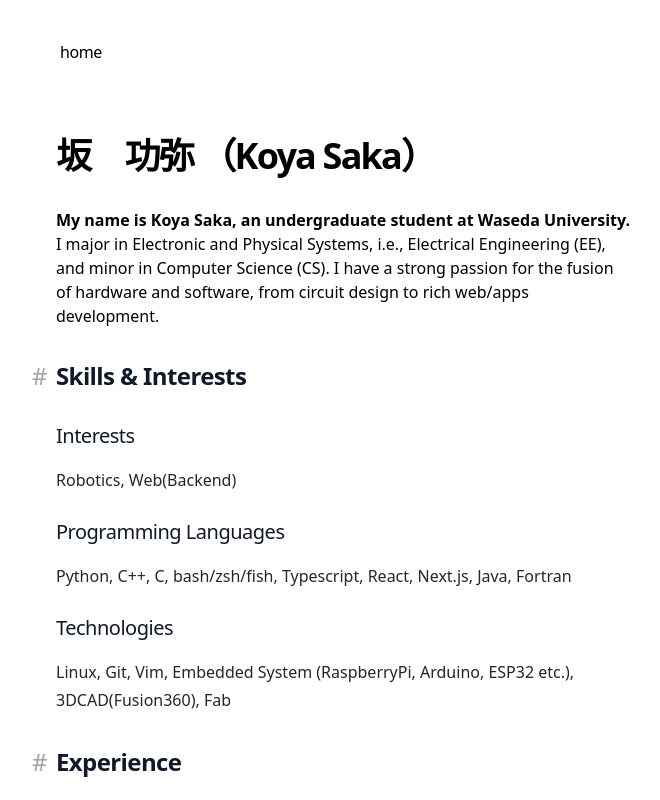
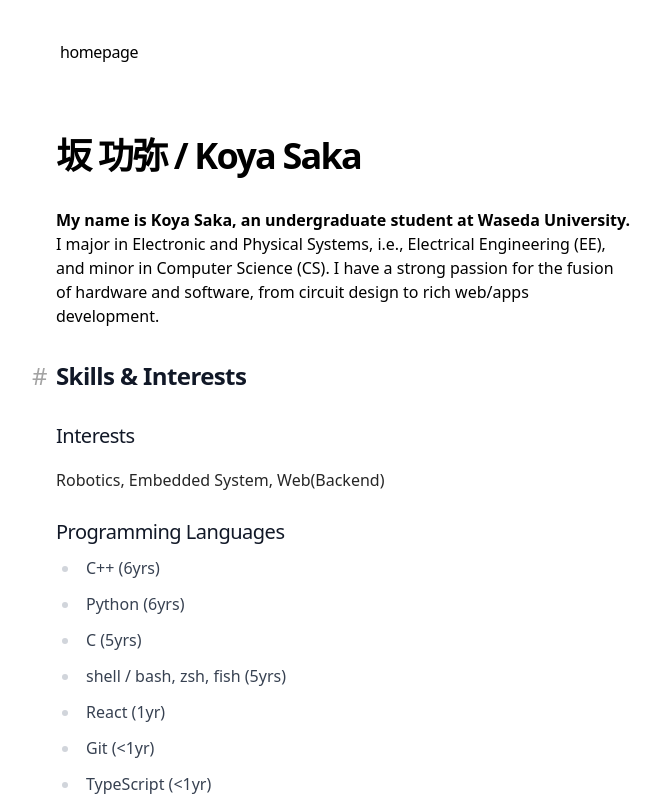
Before and after one commit to k7oya14/k7oya14.github.io, a Next.js app: page / in a window 1280 px wide. Shown: the top 800 px of the page, without its empty margins (296-956 px from the left). Built offline with nearby package versions, Linux system fonts and the light colour scheme.

Commit message:
Made minor adjustments to the wording

```diff
--- a/src/app/page.tsx
+++ b/src/app/page.tsx
@@ -5,7 +5,7 @@ import Portfolio from "@/markdown/portfolio.mdx";
 export default function Page() {
   return (
     <main>
-      <h1 className="mb-8 text-4xl font-bold tracking-tighter">坂　功弥 （Koya Saka）</h1>
+      <h1 className="mb-8 text-4xl font-bold tracking-tighter">坂 功弥 / Koya Saka</h1>
       <p className="mb-4">
         <b>
           My name is Koya Saka, an undergraduate student at Waseda University.
--- /dev/null
+++ b/src/components/ProgrammingLanguages.tsx
@@ -0,0 +1,55 @@
+import React from "react";
+
+export function calculateYears(startDate: string): { yearsString: string, yearsNumeric: number } {
+  const start = new Date(startDate);
+  const now = new Date();
+  const diffYears = now.getFullYear() - start.getFullYear();
+  const diffMonths = now.getMonth() - start.getMonth();
+
+  // Calculate total months difference
+  const totalMonthsDiff = diffYears * 12 + diffMonths;
+
+  if (totalMonthsDiff < 10) {
+    return { yearsString: '<1yr', yearsNumeric: 0 };
+  }
+
+  // Determine the years, rounding up if more than 6 months
+  const years = Math.floor(totalMonthsDiff / 12) + (totalMonthsDiff % 12 >= 6 ? 1 : 0);
+
+  let yearsString;
+  if (years === 1) yearsString = '1yr';
+  else yearsString = `${years}yrs`;
+
+  return { yearsString, yearsNumeric: years };
+}
+
+const languages = [
+  { name: "C++", since: "2018-06-01" },
+  { name: "Python", since: "2018-09-01" },
+  { name: "C", since: "2019-06-01" },
+  { name: "shell / bash, zsh, fish", since: "2019-06-01" },
+  { name: "Git", since: "2023-08-01" },
+  { name: "TypeScript", since: "2024-02-01" },
+  { name: "React", since: "2023-02-01" },
+  { name: "Next.js", since: "2024-02-01" },
+  { name: "Java", since: "2024-04-01" },
+  { name: "Fortran", since: "2024-04-01" },
+];
+
+export default function ProgrammingLanguages() {
+  const sortedlanguages = languages
+    .map((language) => {
+      const { yearsString, yearsNumeric } = calculateYears(language.since);
+      return { ...language, yearsString, yearsNumeric };
+    })
+    .sort((a, b) => b.yearsNumeric - a.yearsNumeric);
+  return (
+    <ul>
+      {sortedlanguages.map((language, index) => (
+        <li key={index}>
+          {language.name} ({language.yearsString})
+        </li>
+      ))}
+    </ul>
+  );
+}
--- a/src/components/nav.tsx
+++ b/src/components/nav.tsx
@@ -2,7 +2,7 @@ import Link from "next/link";
 
 const navItems = {
   "/": {
-    name: "home",
+    name: "homepage",
   },
   // "/blog": {
   //   name: "blog",
--- a/src/markdown/experience.mdx
+++ b/src/markdown/experience.mdx
@@ -1,6 +1,6 @@
 ## Experience
 ### 42Tokyo
 (Aug 2023 - Present)
-- フランス発のエンジニア養成機関。世界大学ランキングWURIの「Global Top 100 Innovative Universities」で6位、「Top 50 - Ethical Value」で1位。本部のEcole42(Paris)においては修士課程に相当する公的な学位の取得が可能であり，42Tokyoにおいても同一のカリキュラムが採用されている。
-- 入学試験では，28日間に渡るコンピューターサイエンスとC言語に関する課題，コーディングテストに毎日10時間以上コミットし，合格率約4%の難関を突破。
+- フランス発のエンジニア養成機関。世界大学ランキングWURIの「Global Top 100 Innovative Universities」で6位、「Top 50 - Ethical Value」で1位。本部のEcole42(Paris)においては修士課程に相当する公的な学位の取得が可能で，42Tokyoにおいても同一のカリキュラムが採用されている。
+- 入学試験では，28日間にわたりコンピューターサイエンスとC言語に関する課題やコーディングテストに毎日10時間以上コミットし，合格率約4%の考査を通過。
 - 入学後は主にC言語で低レイヤーの学習を行っており，標準ライブラリstdlibやprintf関数の再実装などに取り組んでいる。半導体の国際展示会SEMICONJapan2023でのAIハッカソンや，学内で開催されたTOYOTA主催の自動運転コンテストなどにも参加している。
--- a/src/markdown/portfolio.mdx
+++ b/src/markdown/portfolio.mdx
@@ -23,7 +23,7 @@
 | ![Attitude Estimation Device for Model Rockets](/home/RocketAttitudeDevice.jpeg) |
 | --- |
 | Research, Aerospace Engineering, Embedded System |
-| 気圧センサや9軸IMUをセンサーフュージョンし，カルマンフィルタを用いて飛行中のモデルロケットの姿勢推定するデバイスを研究開発した。|
+| モデルロケットとは黒色火薬を使用する小型の固形燃料ロケットのことで，高度100m超に到達する機体の飛行中の姿勢を解析した。気圧センサや9軸IMUをセンサーフュージョンし，カルマンフィルタを用いて飛行中のモデルロケットの姿勢推定するデバイスを開発し，研究を進めた。最終的に，解析した姿勢をもとに3DCGでロケットの飛行を再現した。|
 | <ul><li>早稲田実業学校高等部 卒業論文(2020)</li></ul> |
 | ↗[ Report](https://drive.google.com/file/d/1e-rsXD2dYTW1nlMyFPR90hdaMCb74vvC/view?usp=share_link), ↗[ Video](https://drive.google.com/file/d/1UBdkeQrA65IygWaLMJ3myMvUvvK79yFZ/view?usp=sharing) |
 
@@ -32,7 +32,7 @@
 | ![AUDAS](/home/AUDAS.jpg)  |
 | --- |
 | Research, Embedded System |
-| AUDAS(Automated Underwater Data Acquisition System:自動水中データ収集システム)は，大気と水中環境の温度や湿度といったテレメトリを，全自動で同時にモニタリングするシステム。水中環境の未来予測を目標としていて，将来的に水中の調査や漁業に役立てる。自分はPMとして，調査，研究開発，論文執筆を総括した。自分達の持っている技術を使って研究を行う難しさや論文を執筆する難しさを学んだ。COVID-19に伴いこのプロジェクトは終了した。|
+| AUDAS(Automated Underwater Data Acquisition System:自動水中データ収集システム)は，大気と水中環境の温度や湿度といったテレメトリを，全自動で同時にモニタリングするシステム。水中環境の未来予測を目標としていて，将来的に水中の調査や漁業に役立てる。自分はPMとして，研究開発，論文執筆を総括した。自分達の持っている技術を使って研究を行う難しさや論文を執筆する難しさを学んだ。COVID-19に伴いこのプロジェクトは終了した。|
 | <ul><li>[第9回 高校・高専気象観測機器コンテスト(2020年)](https://www.wxbunka.com/cms/wp-content/uploads/2020/12/result-of-9th-contest_2.pdf) 所属:早稲田実業学校高等部</li></ul> |
 | ↗[ Paper](https://www.wxbunka.com/cms/wp-content/uploads/2017/01/9-18.suimitsu_waseda.pdf) |
 
@@ -41,6 +41,6 @@
 | ![Underwater Robot](/home/UnderwaterRobot.jpeg)  |
 | --- |
 | Robotics |
-| 国立研究開発法人海洋研究開発機構（JAMSTEC）が主催する，水中ロボットの全国大会でジュニア部門に出場。大会公式キットを基にROVを開発した。自分はPMとして，機体，回路基板，ソフトウェアの全ての設計，開発，製作を総括した。水中という特殊な環境でのオペレーションの難しさや，プロジェクトマネジメントの重要性を学んだ。|
+| 国立研究開発法人海洋研究開発機構（JAMSTEC）が主催する，水中ロボットの全国大会でジュニア部門に出場。大会公式キットを基にROVを開発した。自分はPMとして，機体，回路基板，ソフトウェアの開発を総括した。水中という特殊な環境でのオペレーションの難しさや，プロジェクトマネジメントの重要性を学んだ。|
 | <ul><li>**[水中ロボットコンベンションinJAMSTEC2018　ジュニア部門準優勝](https://uwr.sakura.ne.jp/test/%e3%82%b8%e3%83%a5%e3%83%8b%e3%82%a2%e9%83%a8%e9%96%80/)** 所属:早稲田実業学校中等部</li></ul> |
 | ↗[ Report](https://drive.google.com/file/d/1gk-xykSY_aUVUyw3LqJm1zm9XkNYxaYT/view?usp=sharing)|
--- a/src/markdown/skills-interests.mdx
+++ b/src/markdown/skills-interests.mdx
@@ -1,9 +1,15 @@
+import ProgrammingLanguages from "@/components/ProgrammingLanguages";
+
 ## Skills & Interests
 ### Interests
-Robotics, Web(Backend)
+Robotics, Embedded System, Web(Backend)
 
 ### Programming Languages
-Python, C++, C, bash/zsh/fish, Typescript, React, Next.js, Java, Fortran
+<ProgrammingLanguages />
 
 ### Technologies
-Linux, Git, Vim, Embedded System (RaspberryPi, Arduino, ESP32 etc.), 3DCAD(Fusion360), Fab
+- Linux
+- Vim
+- Embedded System (RaspberryPi, Arduino, ESP32 etc.)
+- 3DCAD(Fusion360)
+- Fab
```
